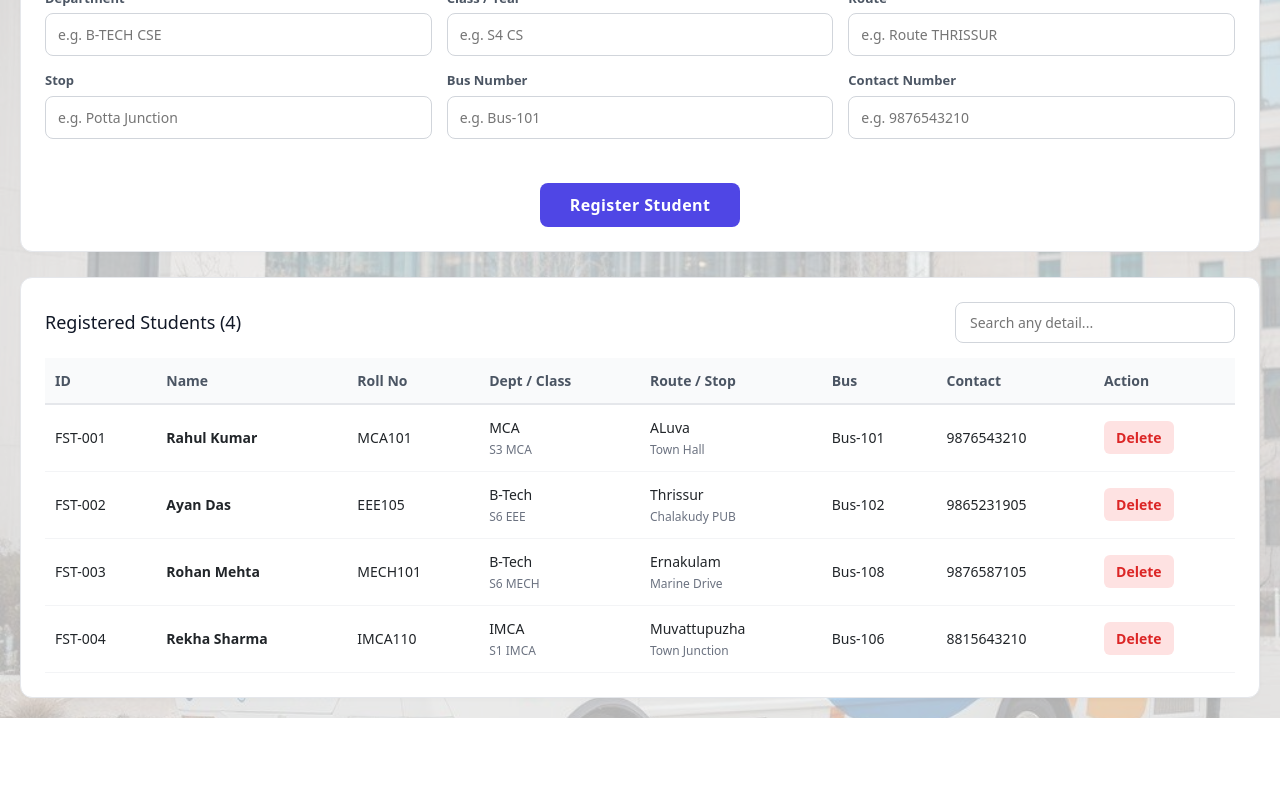
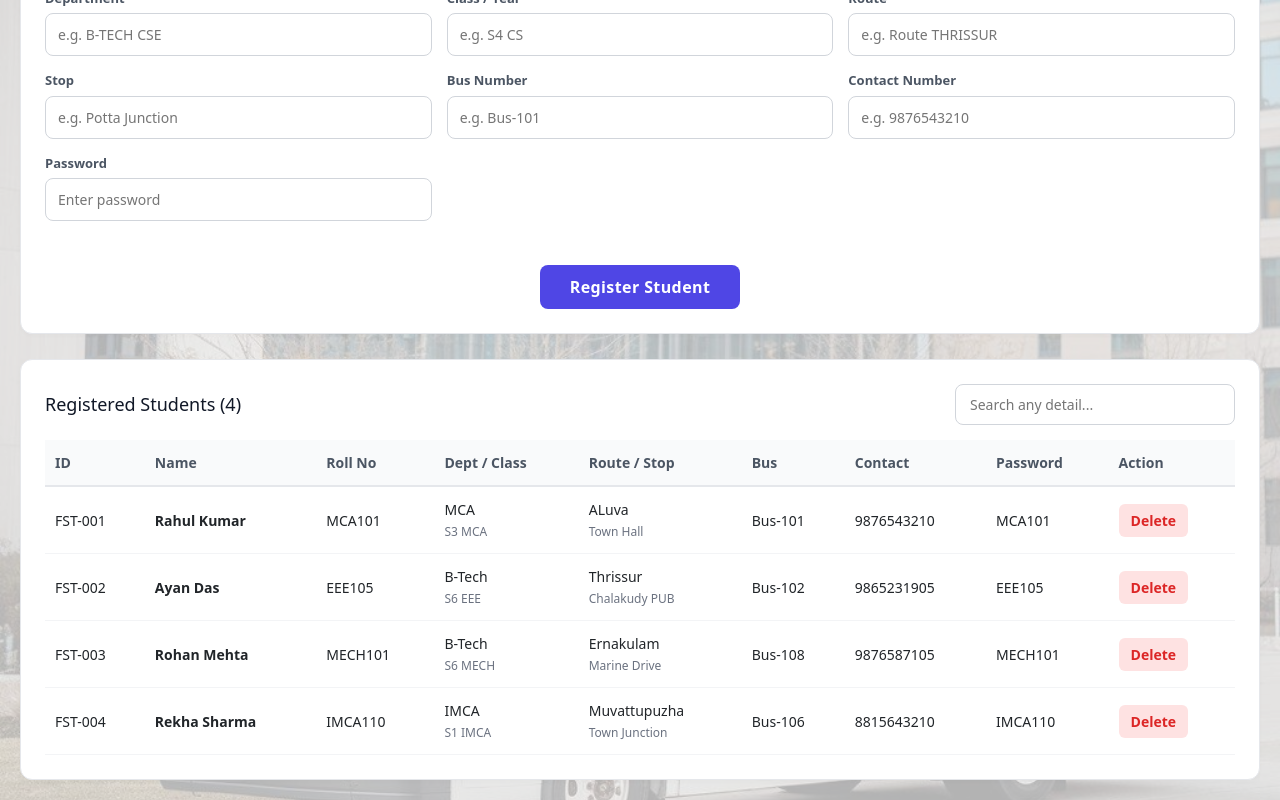
Before and after one commit to alantsaji18/CollegeBus-app, a React (Vite) app: page /students in a window 1280 px wide. Shown: the part 334-1134 px from the top of the page. Before the commit the page ends 1052 px from the top, so only its background shows below. Built offline with nearby package versions, Linux system fonts and the light colour scheme.

Commit message:
Mini Project updates

```diff
--- a/src/components/Buses.jsx
+++ b/src/components/Buses.jsx
@@ -39,8 +39,8 @@ const Buses = () => {
       busId: "Bus-104",
       driverName: "Raju",
       startingPlace: "Campus",
-      endingPlace: "Muvattupuzha",
-      route: "Muvattupuzha",
+      endingPlace: "Kothamangalam",
+      route: "Kothamangalam",
       driversContactNumber: "9877631910",
       capacity: "40",
       status: "Active",
@@ -49,8 +49,8 @@ const Buses = () => {
       busId: "Bus-105",
       driverName: "Rajesh",
       startingPlace: "Campus",
-      endingPlace: "Kothamangalam",
-      route: "Kothamangalam",
+      endingPlace: "Muvattupuzha",
+      route: "Muvattupuzha",
       driversContactNumber: "9876884506",
       capacity: "48",
       status: "Active",
--- a/src/components/Students.jsx
+++ b/src/components/Students.jsx
@@ -15,6 +15,7 @@ const Students = () => {
       department: "MCA",
       className: "S3 MCA",
       contactNumber: "9876543210",
+      password: "MCA101",
     },
     {
       id: "FST-002",
@@ -26,6 +27,7 @@ const Students = () => {
       department: "B-Tech ",
       className: "S6 EEE",
       contactNumber: "9865231905",
+      password: "EEE105",
     },
     {
       id: "FST-003",
@@ -37,6 +39,7 @@ const Students = () => {
       department: "B-Tech ",
       className: "S6 MECH",
       contactNumber: "9876587105",
+      password: "MECH101",
     },
     {
       id: "FST-004",
@@ -48,6 +51,7 @@ const Students = () => {
       department: "IMCA",
       className: "S1 IMCA",
       contactNumber: "8815643210",
+      password: "IMCA110",
     }
   ]);
 
@@ -61,6 +65,7 @@ const Students = () => {
     department: "",
     className: "",
     contactNumber: "",
+    password: "",
   });
 
   const [searchQuery, setSearchQuery] = useState("");
@@ -102,6 +107,7 @@ const Students = () => {
       department: "",
       className: "",
       contactNumber: "",
+      password: "",
     });
     setErrorMsg("");
   };
@@ -121,7 +127,8 @@ const Students = () => {
       student.busNumber.toLowerCase().includes(query) ||
       student.department.toLowerCase().includes(query) ||
       student.className.toLowerCase().includes(query) ||
-      student.contactNumber.toLowerCase().includes(query)
+      student.contactNumber.toLowerCase().includes(query) ||
+      student.password.toLowerCase().includes(query)
     );
   });
 
@@ -243,6 +250,17 @@ const Students = () => {
                   onChange={handleChange}
                 />
               </div>
+
+              <div className="form-group">
+                <label>Password</label>
+                <input
+                  type="password"
+                  name="password"
+                  placeholder="Enter password"
+                  value={formData.password}
+                  onChange={handleChange}
+                />
+              </div>
             </div>
 
             <div style={{ display: "flex", justifyContent: "center", marginTop: "24px" }}>
@@ -274,6 +292,7 @@ const Students = () => {
                   <th>Route / Stop</th>
                   <th>Bus</th>
                   <th>Contact</th>
+                  <th>Password</th>
                   <th>Action</th>
                 </tr>
               </thead>
@@ -288,6 +307,7 @@ const Students = () => {
                       <td>{student.route} <br/><small>{student.stop}</small></td>
                       <td>{student.busNumber}</td>
                       <td>{student.contactNumber}</td>
+                      <td>{student.password}</td>
                       <td>
                         <button
                           className="delete-btn"
@@ -300,7 +320,7 @@ const Students = () => {
                   ))
                 ) : (
                   <tr>
-                    <td colSpan="8" className="no-data">No matching students found.</td>
+                    <td colSpan="9" className="no-data">No matching students found.</td>
                   </tr>
                 )}
               </tbody>
```
